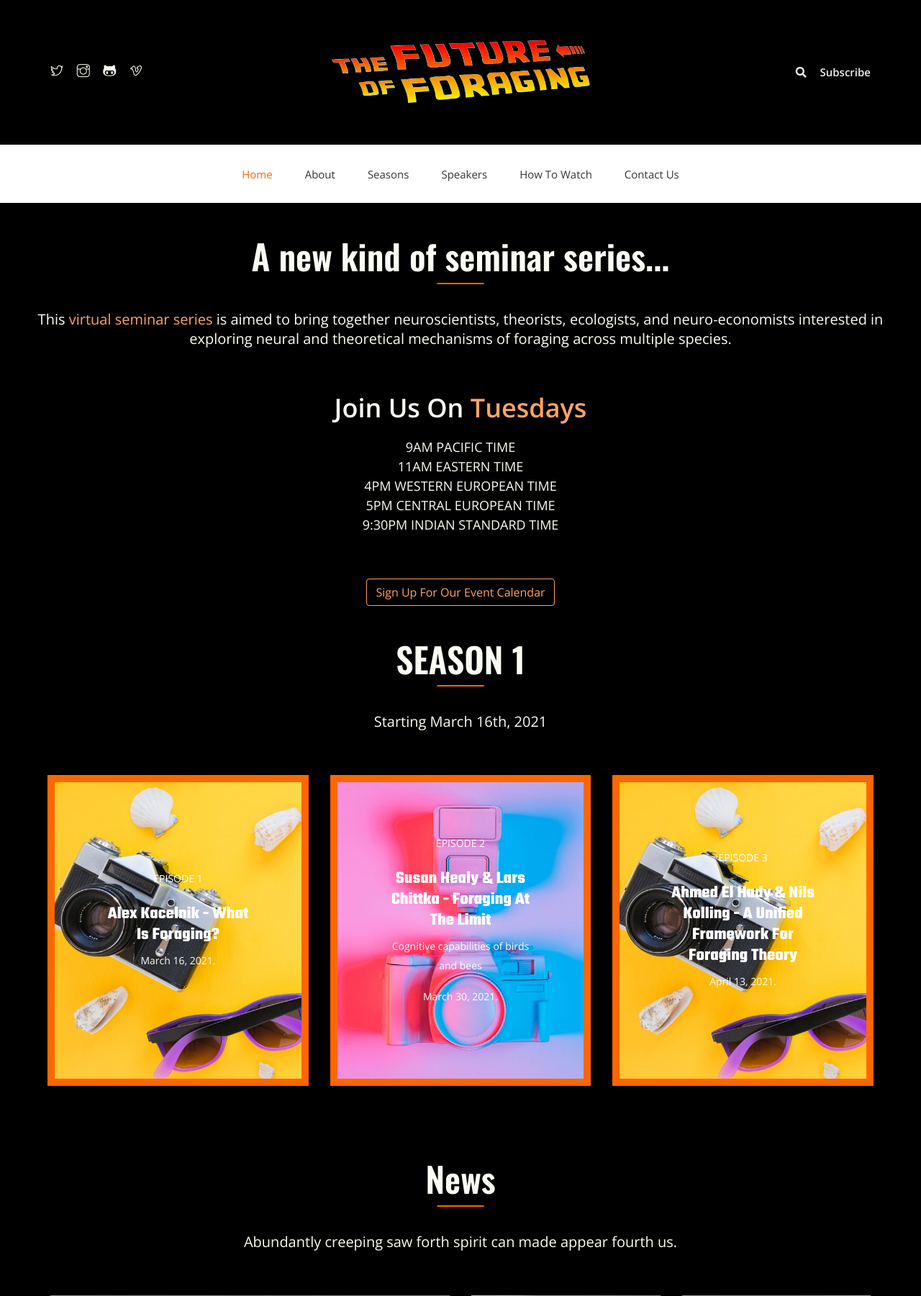
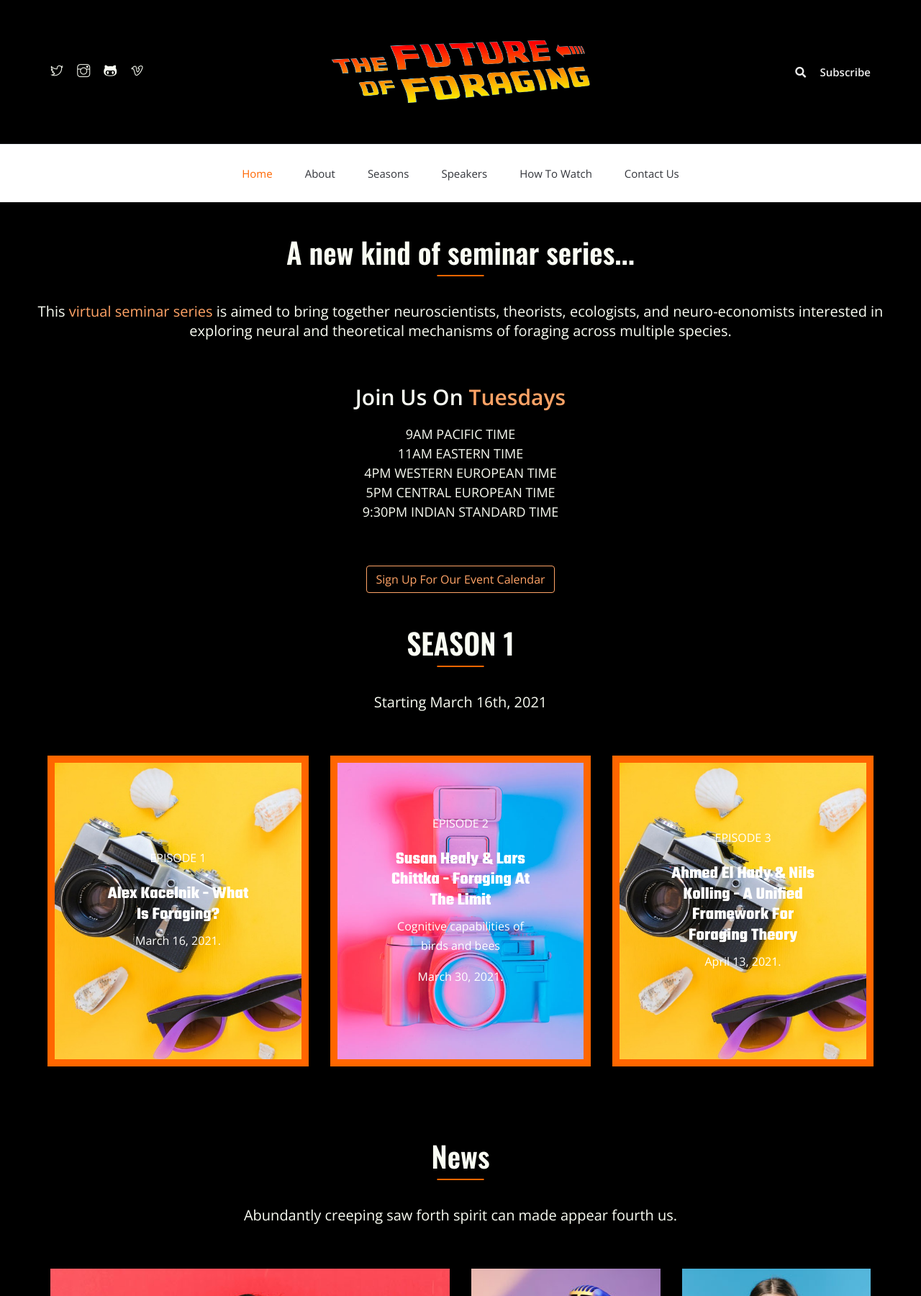
Before and after one commit to future-of-foraging-seminars/future-of-foraging-seminars.github.io, a PHP site: page / in a window 1280 px wide. Shown: the top 1801 px of the page at 72% size. Run offline with PHP 8.4, Linux system fonts and the light colour scheme.

Commit message:
more font updates

```diff
--- a/css/style.css
+++ b/css/style.css
@@ -70,14 +70,14 @@ a {
   margin-bottom: 45px; }
   .area-heading h2 {
     color: #FAFDF3;
-    font-size: 36px;
+    font-size: 30px;
     font-family: "Open Sans", sans-serif;
     font-weight: 600;
     position: relative;
     margin-bottom: 20px; }
   .area-heading h3 {
     color: #FAFDF3;
-    font-size: 48px;
+    font-size: 40px;
     font-family: "Oswald", sans-serif;
     font-weight: 600;
     position: relative;
@@ -104,7 +104,7 @@ a {
 body {
   line-height: 27px;
   background: #000000;
-  font-size: 14px;
+  font-size: 16px;
   font-family: "Open Sans", sans-serif;
   font-weight: normal;
   color: #ffffff; }
```
